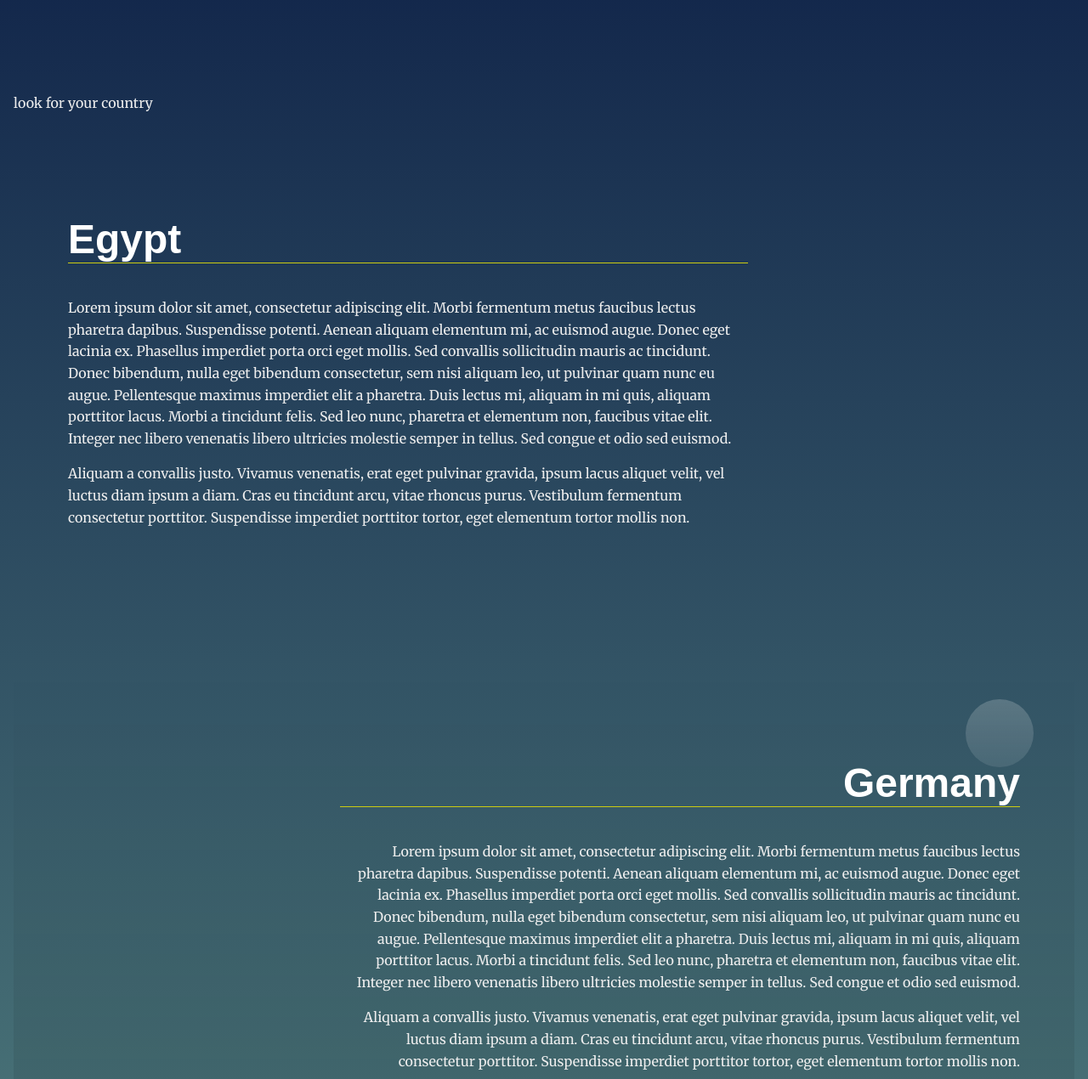
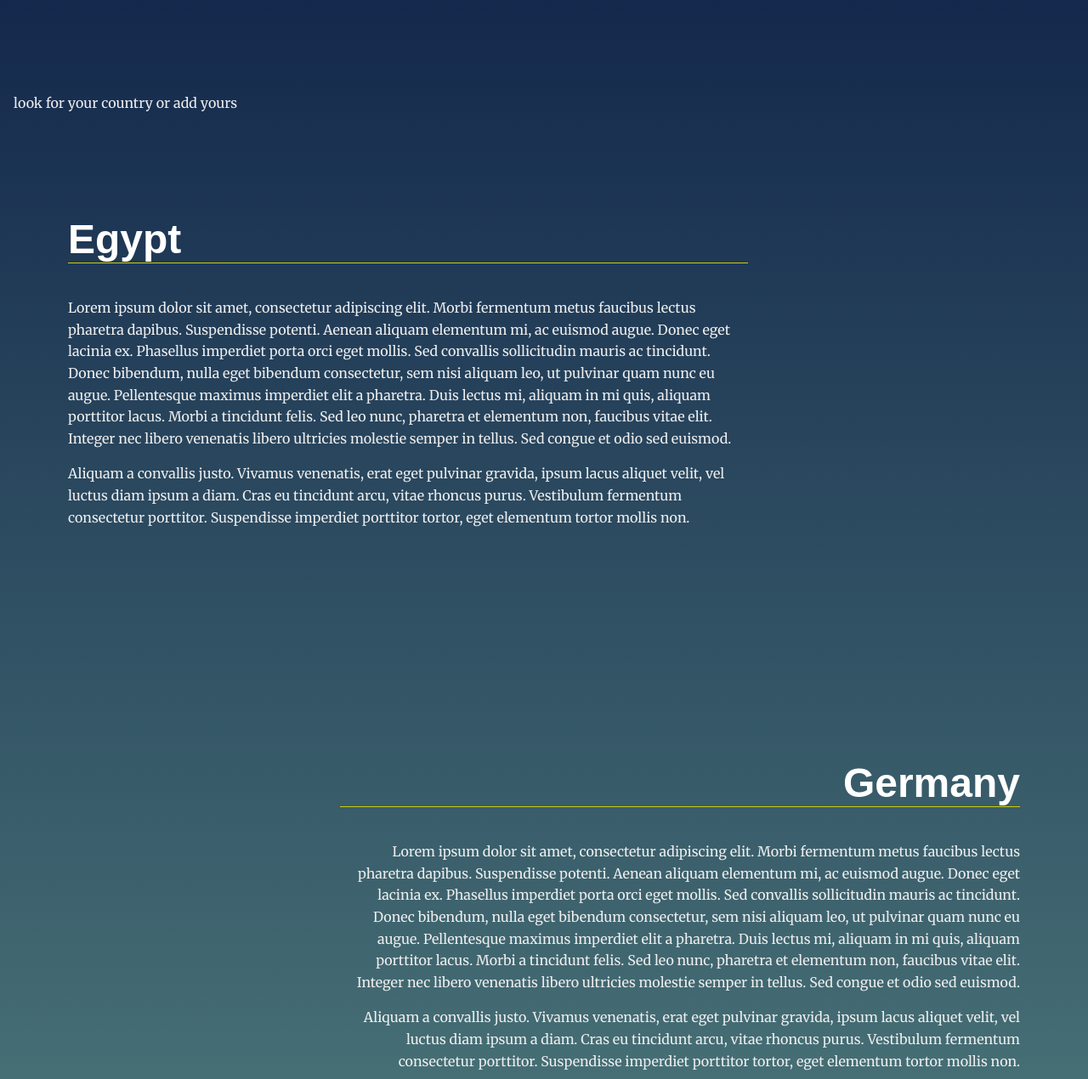
Before and after one commit to MustafaRaafat/Egypt-FWD, a plain HTML site: page index.html in a window 1280 px wide. Shown: the part 490-1760 px from the top of the page at 85% size. Drawn offline with Linux system fonts and the light colour scheme.

Commit message:
Update index.html

```diff
--- a/index.html
+++ b/index.html
@@ -4,7 +4,7 @@
         <meta charset="utf-8">
         <meta name="viewport" content="width=device-width, initial-scale=1.0">
         <meta http-equiv="X-UA-Compatible" content="ie=edge">
-        <title>egypt</title>
+        <title>the countries of the world</title>
         <!-- Load Google Fonts -->
         <link href="https://fonts.googleapis.com/css?family=Fira+Sans:900|Merriweather&display=swap" rel="stylesheet">
         <link href="css/styles.css" rel="stylesheet">
@@ -21,7 +21,7 @@
         <main>
             <header class="main-hero">
                 <h1>hi everyone</h1>
-                <p>look for your country</p>
+                <p>look for your country or add yours </p>
             </header>
             <section id="Egypt" data-nav="Egypt" >
                 <div class="landing__container">
@@ -36,7 +36,7 @@
                     </p>
                 </div>
             </section>
-            <section id="Germany" data-nav="Germany" class="your-active-class">
+            <section id="Germany" data-nav="Germany" class="country-active-class">
                 <div class="landing__container">
                     <h2>
                         Germany
```
